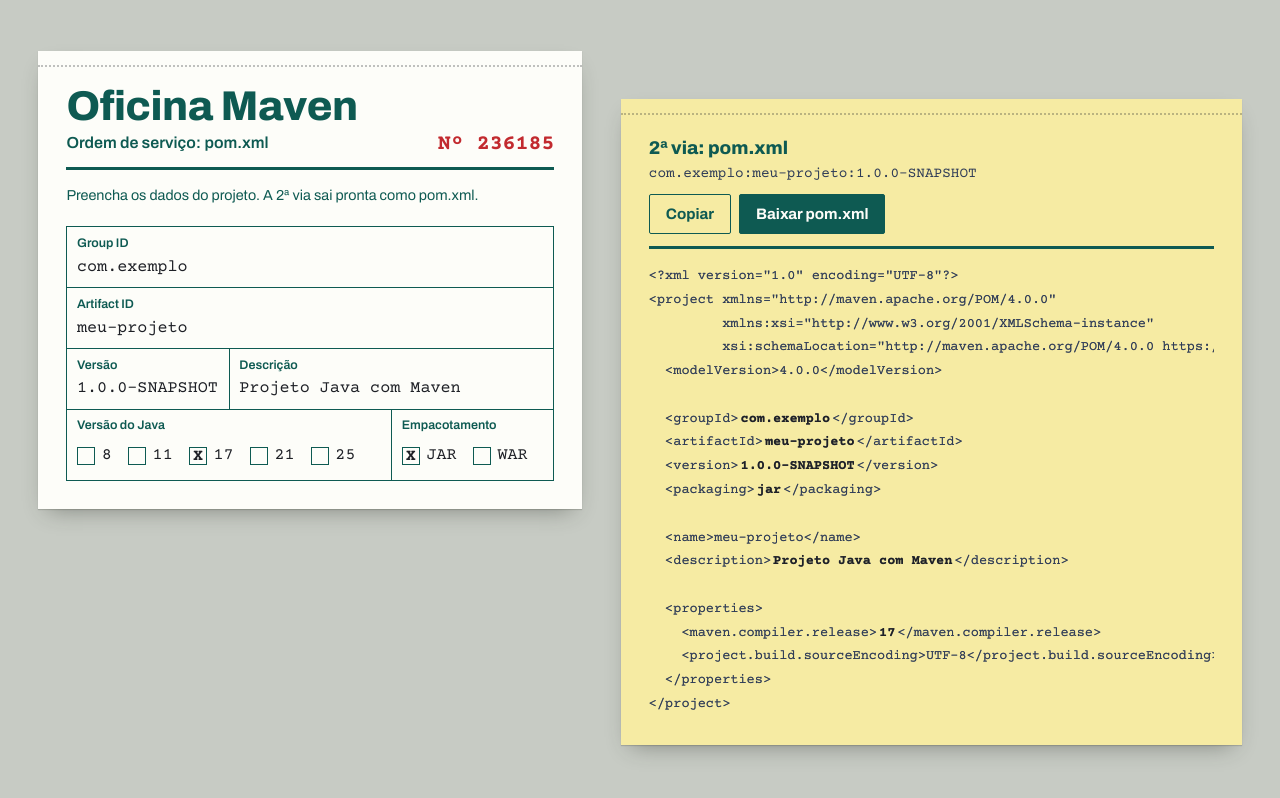
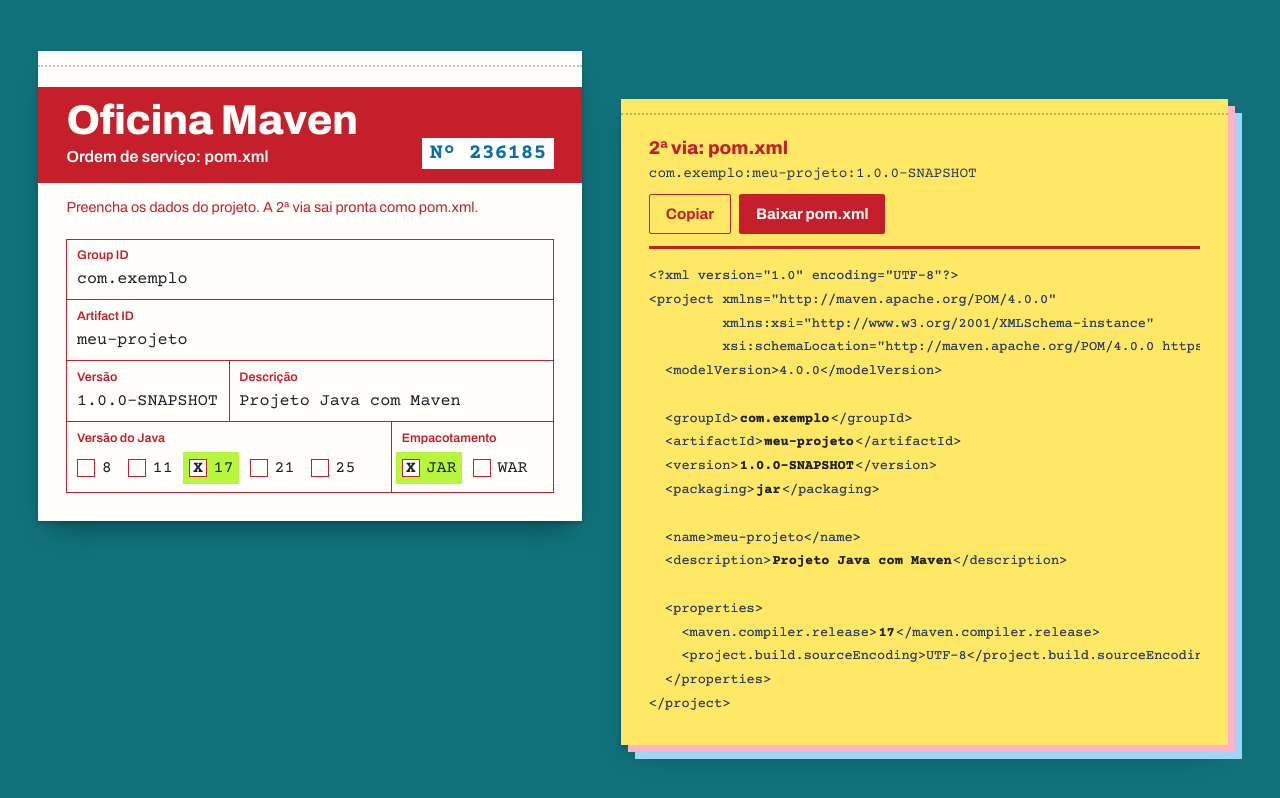
Before and after one commit to Kaueroch/oficina-maven, a plain HTML site: page index.html in a window 1280 px wide. Drawn offline with nearby package versions, Linux system fonts and the light colour scheme.

Commit message:
Mais cor: tinta vermelha, vias rosa e azul, marca-texto verde
Co-Authored-By: Claude Opus 5.5 <noreply@anthropic.com>

```diff
--- a/style.css
+++ b/style.css
@@ -1,16 +1,20 @@
-/* Talão de ordem de serviço: formulário impresso em uma cor só (verde),
-   valores batidos à máquina, 2ª via em papel canário com a cópia em carbono. */
+/* Talão de ordem de serviço: impresso em tinta vermelha, valores batidos à máquina,
+   vias coloridas (amarela, rosa, azul) e marca-texto verde fluorescente. */
 :root {
   color-scheme: light;
-  --balcao: #c7cbc4;
-  --papel: #fdfdf9;
-  --canario: #f6eba3;
-  --tinta: #0e5a52;
-  --tinta-clara: rgb(14 90 82 / .08);
+  --balcao: #11727b;
+  --papel: #fffefa;
+  --canario: #ffe866;
+  --rosa: #ffb3c7;
+  --azul: #9fd6f7;
+  --tinta: #c41f2b;
+  --tinta-escura: #9c1520;
+  --tinta-clara: rgb(196 31 43 / .08);
   --maquina: #1e2026;
-  --carbono: #2f3c57;
-  --numerador: #c22a2f;
-  --sombra: 0 1px 1px rgb(40 44 36 / .18), 0 10px 22px -10px rgb(40 44 36 / .45);
+  --carbono: #283a63;
+  --numerador: #0b6ea8;
+  --marca-texto: #b8f53d;
+  --sombra: 0 2px 3px rgb(4 40 44 / .3), 0 16px 28px -12px rgb(4 40 44 / .6);
 
   --fonte-impressa: "Archivo", "Arial Narrow", sans-serif;
   --fonte-maquina: "Courier Prime", "Courier New", monospace;
@@ -50,7 +54,17 @@ body {
   border-top: 2px dotted rgb(30 32 38 / .28);
 }
 .via-1 { background: var(--papel); }
-.via-2 { margin-top: 3rem; background: var(--canario); position: sticky; top: 1.5rem; display: flex; flex-direction: column; max-height: calc(100vh - 3rem); }
+.via-2 {
+  position: sticky;
+  top: 1.5rem;
+  display: flex;
+  flex-direction: column;
+  max-height: calc(100vh - 3rem - 14px);
+  margin: 3rem 14px 0 0;
+  background: var(--canario);
+  /* 3ª via rosa e 4ª via azul, levemente desalinhadas atrás da amarela. */
+  box-shadow: 7px 7px 0 var(--rosa), 14px 14px 0 var(--azul), var(--sombra);
+}
 
 /* Cabeçalho impresso da gráfica */
 .cabecalho {
@@ -58,9 +72,10 @@ body {
   justify-content: space-between;
   align-items: flex-end;
   gap: 1rem;
-  padding-bottom: .75rem;
-  border-bottom: 3px solid var(--tinta);
-  color: var(--tinta);
+  margin: 0 calc(-1 * clamp(1rem, 3vw, 1.75rem));
+  padding: .85rem clamp(1rem, 3vw, 1.75rem);
+  background: var(--tinta);
+  color: var(--papel);
 }
 h1 {
   margin: 0;
@@ -73,6 +88,8 @@ h1 {
 .tipo { margin: .3rem 0 0; font-weight: 600; font-stretch: 85%; }
 .numero {
   margin: 0;
+  padding: .3rem .5rem;
+  background: var(--papel);
   color: var(--numerador);
   font: 700 1.35rem/1 var(--fonte-maquina);
   font-variant-numeric: tabular-nums;
@@ -137,6 +154,7 @@ legend { float: left; width: 100%; }
 }
 .opcoes input::after { content: "X"; font: 700 1rem/1 var(--fonte-maquina); color: var(--maquina); opacity: 0; }
 .opcoes input:checked::after { opacity: 1; }
+.opcoes label:has(:checked) { padding: 0 .35rem; margin: 0 -.35rem; background: var(--marca-texto); }
 .opcoes label:hover input { background: var(--tinta-clara); }
 .opcoes input:focus-visible { outline: 2px solid var(--tinta); outline-offset: 2px; }
 
@@ -145,7 +163,7 @@ legend { float: left; width: 100%; }
 h2 { margin: 0; color: var(--tinta); font-size: 1.15rem; font-weight: 800; font-stretch: 75%; }
 .coordenada { margin: .2rem 0 0; color: var(--carbono); font: .9rem var(--fonte-maquina); overflow-wrap: anywhere; }
 .coordenada mark { background: transparent; color: inherit; }
-.coordenada mark.ativo { color: var(--maquina); font-weight: 700; text-decoration: underline 2px var(--numerador); text-underline-offset: 3px; }
+.coordenada mark.ativo { background: var(--marca-texto); color: var(--maquina); }
 .acoes { display: flex; gap: .5rem; }
 
 button {
@@ -159,10 +177,10 @@ button {
   font-stretch: 90%;
   cursor: pointer;
 }
-button:hover { background: rgb(14 90 82 / .1); }
+button:hover { background: var(--tinta-clara); }
 button:active { transform: translateY(1px); }
 button[type="submit"] { background: var(--tinta); color: var(--papel); }
-button[type="submit"]:hover { background: #0a4740; }
+button[type="submit"]:hover { border-color: var(--tinta-escura); background: var(--tinta-escura); }
 button:disabled { opacity: .45; cursor: not-allowed; transform: none; }
 button:focus-visible, pre:focus-visible { outline: 2px solid var(--maquina); outline-offset: 2px; }
 
@@ -176,18 +194,19 @@ pre {
   font: .85rem/1.75 var(--fonte-maquina);
   text-shadow: 0 0 .6px rgb(47 60 87 / .6);
 }
-pre mark { padding: 0 .15em; border-radius: 1em; background: transparent; color: var(--maquina); font-weight: 700; transition: box-shadow .15s ease-out; }
-/* O campo em edição aparece circulado a caneta vermelha na via. */
-pre mark.ativo { box-shadow: 0 0 0 1.5px var(--numerador); }
+pre mark { padding: 0 .1em; background: transparent; color: var(--maquina); font-weight: 700; transition: background-color .15s ease-out; }
+/* O campo em edição aparece grifado com marca-texto na via. */
+pre mark.ativo { background: var(--marca-texto); }
 
 #erro, #aviso { margin: .75rem 0 0; font-size: .95rem; }
-#erro { color: var(--numerador); font-weight: 700; }
+#erro { color: var(--tinta); font-weight: 700; }
 #aviso { color: var(--tinta); font-weight: 600; }
 #erro:empty, #aviso:empty { display: none; }
 
 @media (max-width: 62rem) {
   .talao { grid-template-columns: minmax(0, 40rem); }
   .via-2 { position: static; margin-top: 0; max-height: none; }
+  .talao { padding-bottom: 14px; }
   pre { max-height: 30rem; }
 }
 @media (max-width: 30rem) {
```
Also changed, not shown: 1 other file.
